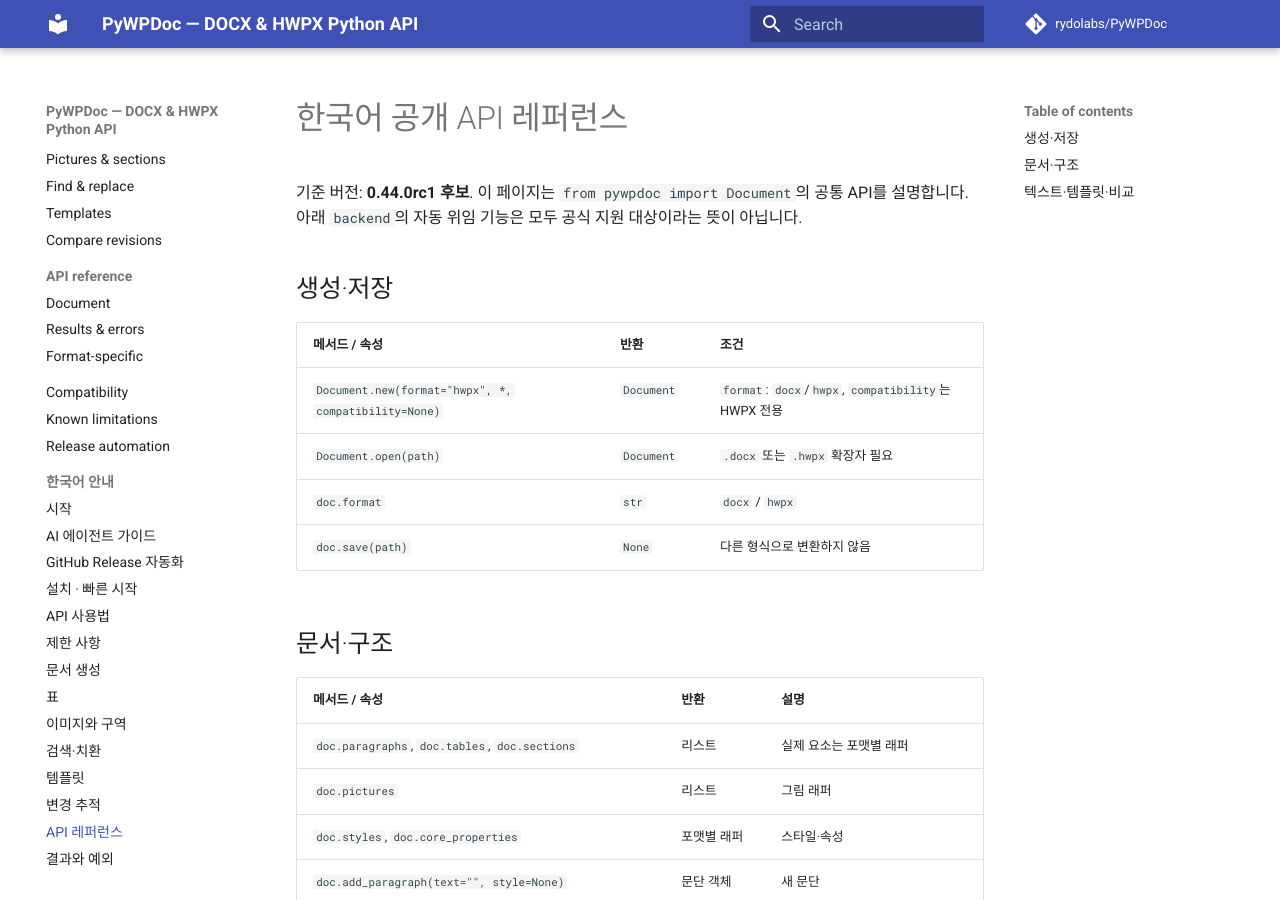
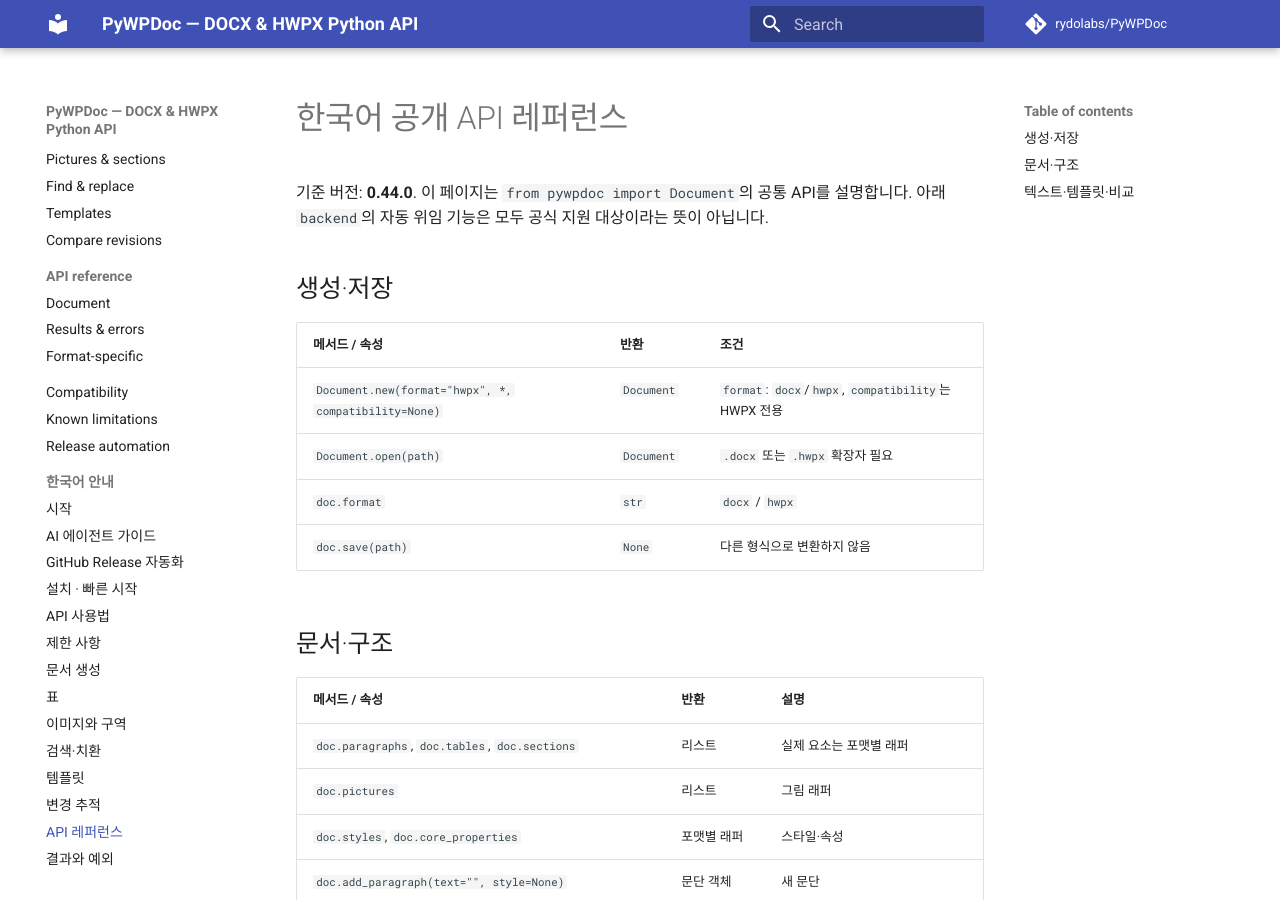
Before and after one commit to rydolabs/PyWPDoc, an MkDocs documentation site: the page built from docs/ko/reference.md, in a window 1280 px wide and 900 px high. Built offline with MkDocs 1.6.1 and Material for MkDocs 9.7.7, drawn with Linux system fonts in a browser that asks for light colours; comment, search, counter and statistics services are not loaded.

Commit message:
docs: align API pages and CI with 0.44.0 default installation

```diff
--- a/docs/ko/reference.md
+++ b/docs/ko/reference.md
@@ -1,6 +1,6 @@
 # 한국어 공개 API 레퍼런스
 
-기준 버전: **0.44.0rc1 후보**. 이 페이지는 `from pywpdoc import Document`의 공통 API를 설명합니다. 아래 `backend`의 자동 위임 기능은 모두 공식 지원 대상이라는 뜻이 아닙니다.
+기준 버전: **0.44.0**. 이 페이지는 `from pywpdoc import Document`의 공통 API를 설명합니다. 아래 `backend`의 자동 위임 기능은 모두 공식 지원 대상이라는 뜻이 아닙니다.
 
 ## 생성·저장
 
```
